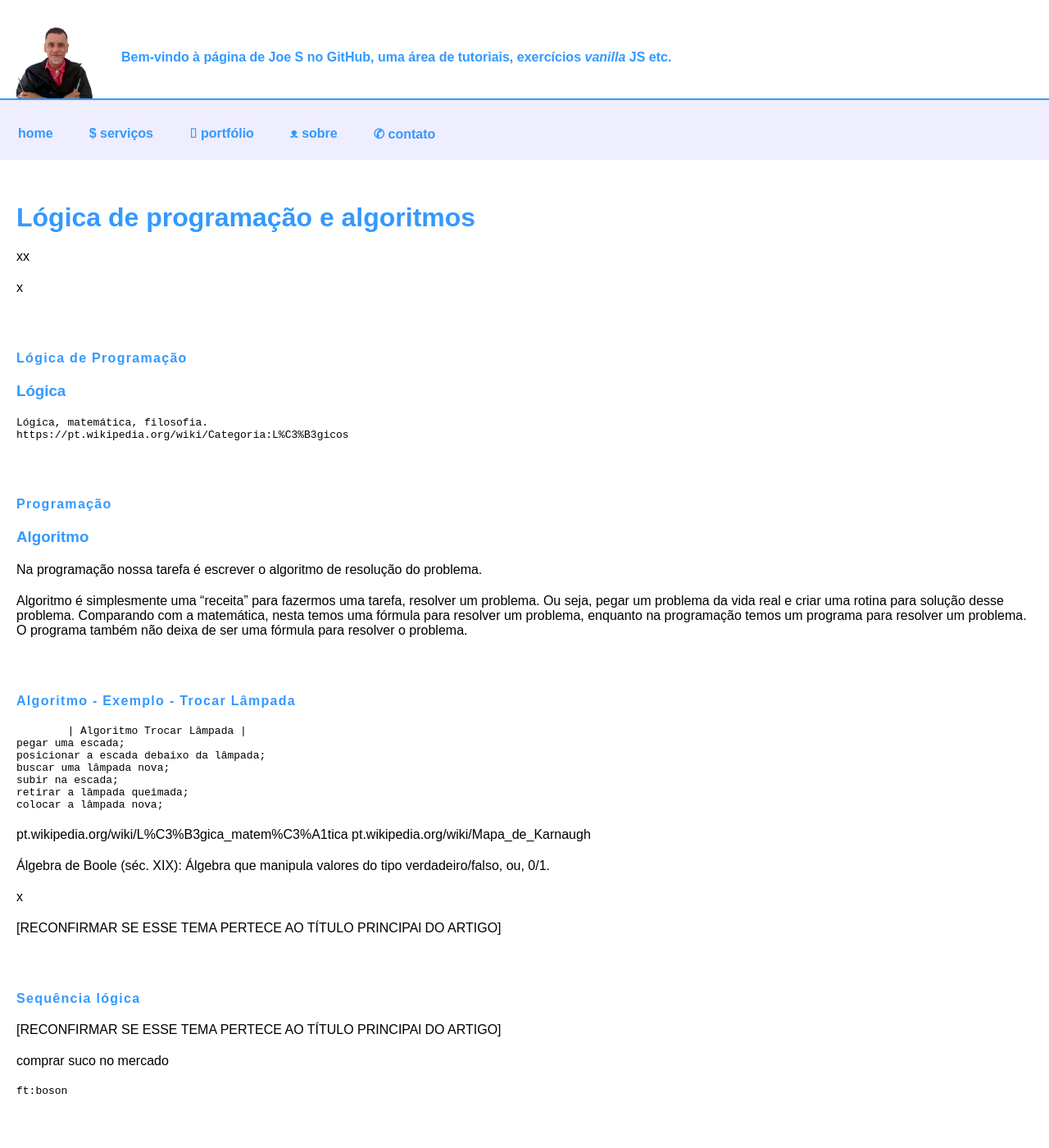
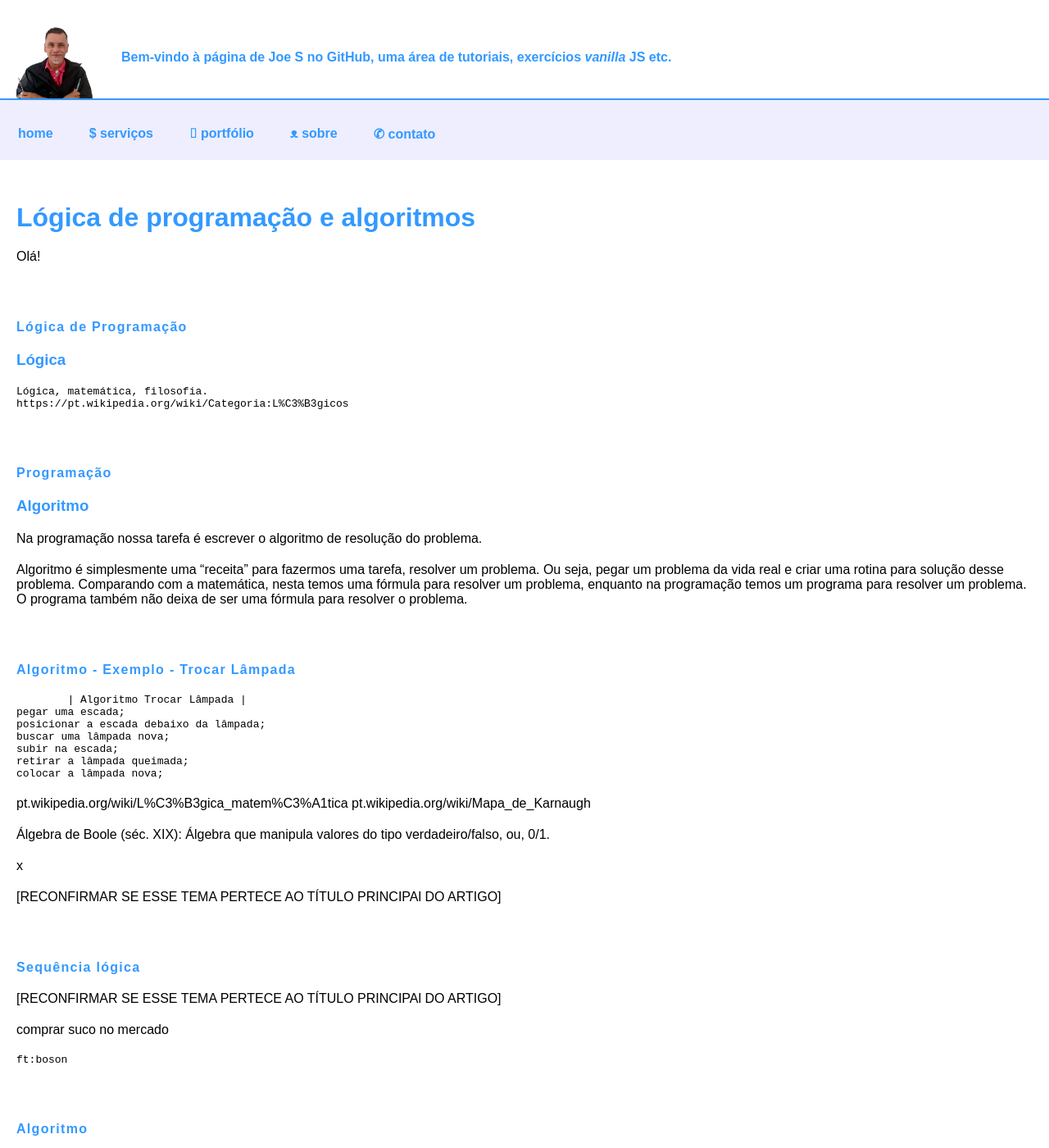
Before and after one commit to Joesynth/joesynth.github.io, a Jekyll site: the page built from _posts/2021-12-27-logica-de-programacao-e-algoritmos.md, in a window 1280 px wide and 1400 px high. Shown: the whole window at 82% size. Built offline with Jekyll 4.4.1, drawn with Linux system fonts in a browser that asks for light colours.

Commit message:
Update 2021-12-27-logica-de-programacao-e-algoritmos.md

```diff
--- a/_posts/2021-12-27-logica-de-programacao-e-algoritmos.md
+++ b/_posts/2021-12-27-logica-de-programacao-e-algoritmos.md
@@ -1,8 +1,7 @@
 # Lógica de programação e algoritmos
 
-xx
+Olá!
 
-x
 <h6>Lógica de Programação</h6>
 <h3>Lógica</h3>
 <pre>Lógica, matemática, filosofia.
@@ -40,13 +39,10 @@
 [RECONFIRMAR SE ESSE TEMA PERTECE AO TÍTULO PRINCIPAl DO ARTIGO]
 <pre>ft:boson
 </pre>
-x
+
 <h5>O que é lógica de programação</h5>
 [RECONFIRMAR SE ESSE TEMA PERTECE AO TÍTULO PRINCIPAl DO ARTIGO]
-<pre>ft:boson
-</pre>
-x
-
+<!-- ft:boson-->
 
 
 É isso! Grande abraço.
```
